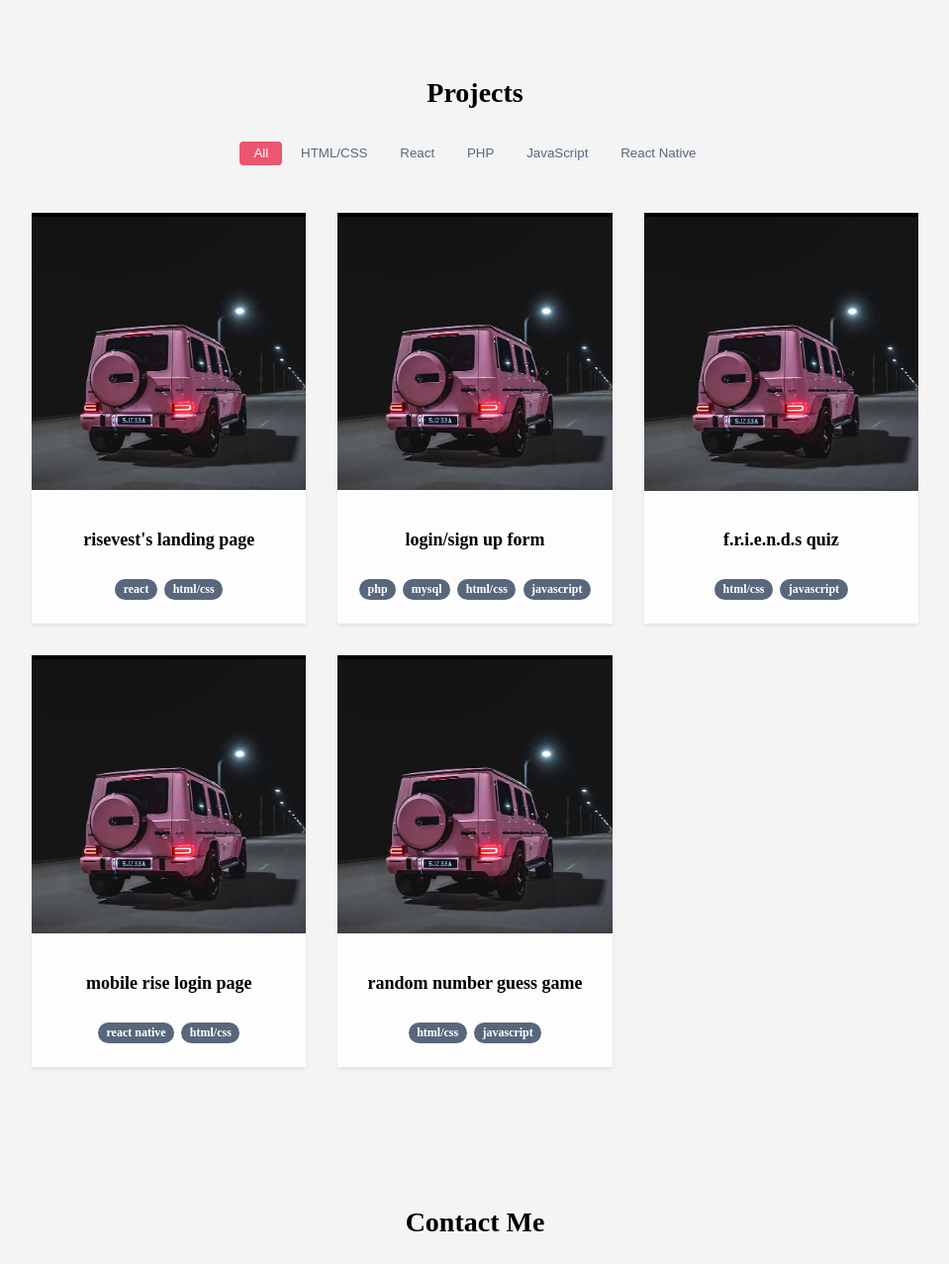
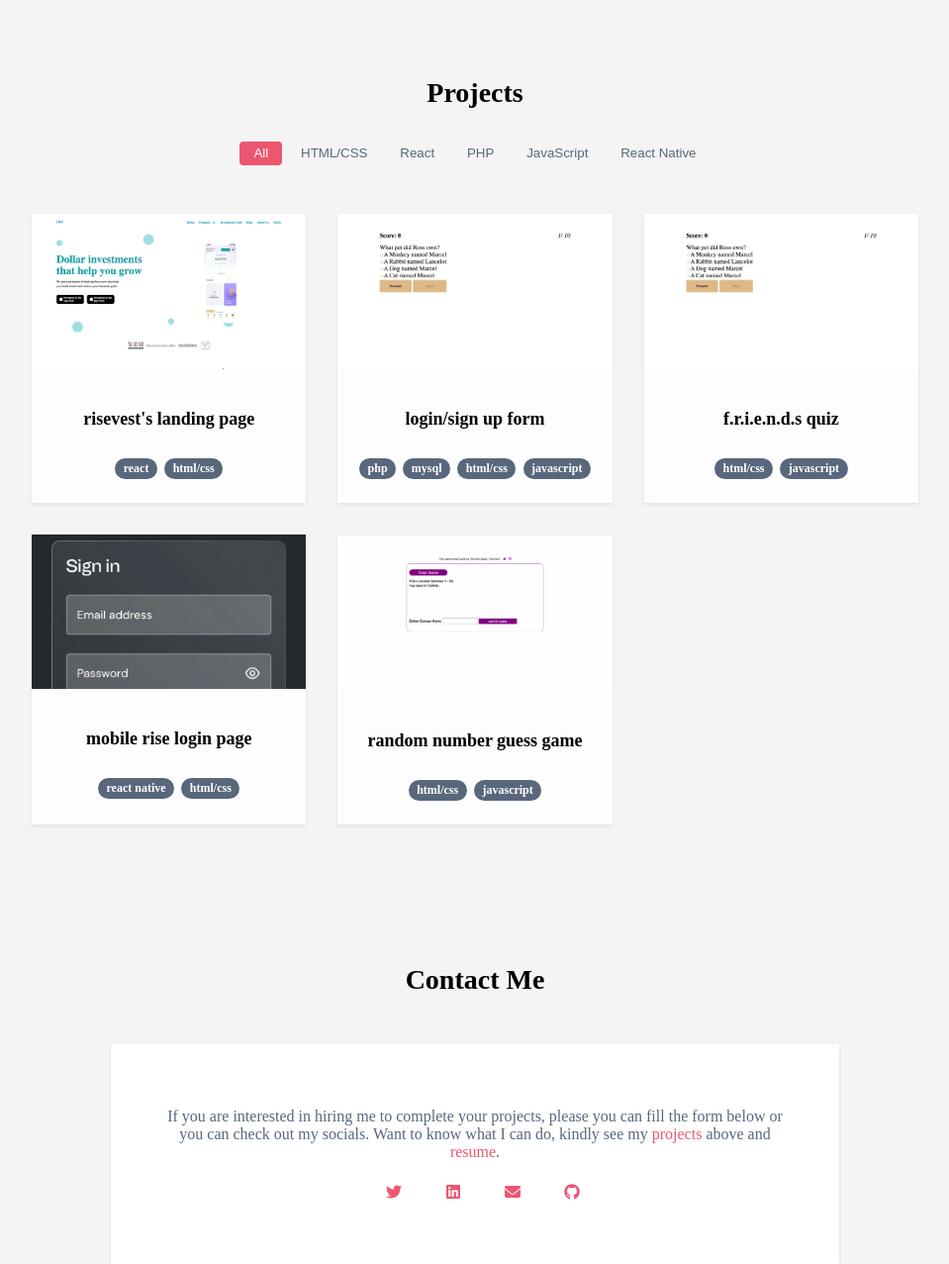
Before and after one commit to TomisinAjayi/Old-portfolio, a PHP site: page / in a window 1280 px wide. Shown: the part 959-2236 px from the top of the page at 99% size, without its empty margins (160-1119 px from the left). Run offline with PHP 8.4, Linux system fonts and the light colour scheme; some libraries are stand-ins or nearby versions.

Commit message:
added images to the projets

```diff
--- a/portfolio/index.html
+++ b/portfolio/index.html
@@ -104,10 +104,10 @@
             <div class="grid-item react html/css">
                 <div class="card">
                     <div class="card-img">
-                        <img src="car.jpeg" alt="Avatar">
+                        <img src="risevest.png" alt="risevest">
                     </div>
                     <div class="card-body">
-                        <h4><b>risevest's landing page</b></h4>
+                        <h4><a href="https://risevest-tomisinajayi.netlify.app/">risevest's landing page</a></h4>
                     </div>
                     <div class="card-footer">
                         <ul>
@@ -124,10 +124,10 @@
             <div class="grid-item php javascript html/css">
                 <div class="card">
                     <div class="card-img">
-                        <img src="car.jpeg" alt="Avatar">
+                        <img src="friends.png" alt="form">
                     </div>
                     <div class="card-body">
-                        <h4><b>login/sign up form</b></h4>
+                        <h4><a href="#">login/sign up form</a></h4>
                     </div>
                     <div class="card-footer">
                         <ul>
@@ -150,10 +150,10 @@
             <div class="grid-item html/css javascript">
                 <div class="card">
                     <div class="card-img">
-                        <img src="car.jpeg" alt="Avatar">
+                        <img src="friends.png" alt="friends">
                     </div>
                     <div class="card-body">
-                        <h4><b>f.r.i.e.n.d.s quiz</b></h4>
+                        <h4><a href="https://friendsquiz-tomisinajayi.netlify.app/">f.r.i.e.n.d.s quiz</a></h4>
                     </div>
                     <div class="card-footer">
                         <ul>
@@ -170,10 +170,10 @@
             <div class="grid-item rNative html/css">
                 <div class="card">
                     <div class="card-img">
-                        <img src="car.jpeg" alt="Avatar">
+                        <img src="mobile.jpeg" alt="mobilerise">
                     </div>
                     <div class="card-body">
-                        <h4><b>mobile rise login page</b></h4>
+                        <h4><a href="https://github.com/TomisinAjayi/mobile-intern-test">mobile rise login page</a></h4>
                     </div>
                     <div class="card-footer">
                         <ul>
@@ -190,10 +190,10 @@
             <div class="grid-item html/css javascript">
                 <div class="card">
                     <div class="card-img">
-                        <img src="car.jpeg" alt="Avatar">
+                        <img src="random.png" alt="random">
                     </div>
                     <div class="card-body">
-                        <h4><b>random number guess game</b></h4>
+                        <h4><a href="https://random-number-game.herokuapp.com/">random number guess game</a></h4>
                     </div>
                     <div class="card-footer">
                         <ul>
--- a/portfolio/style.css
+++ b/portfolio/style.css
@@ -231,9 +231,15 @@ nav > .row > .btn > i {
     font-size: 1.125rem;
     margin-bottom: 0;
 }
+.card > .card-body > h4 > a {
+    text-decoration: none;
+    color: black;
+}
+.card > .card-body > h4 > a:hover {
+    color: #ec566f;
+}
 .card > .card-footer {
     padding-bottom: 1.5rem;
-
 }
 .card > .card-footer > ul {
     padding-left: 0;
```
Also changed, not shown: portfolio/car.jpeg (deleted), portfolio/friends.png (added), portfolio/mobile.jpeg (added), portfolio/random.png (added), portfolio/risevest.png (added), 1 other file.
